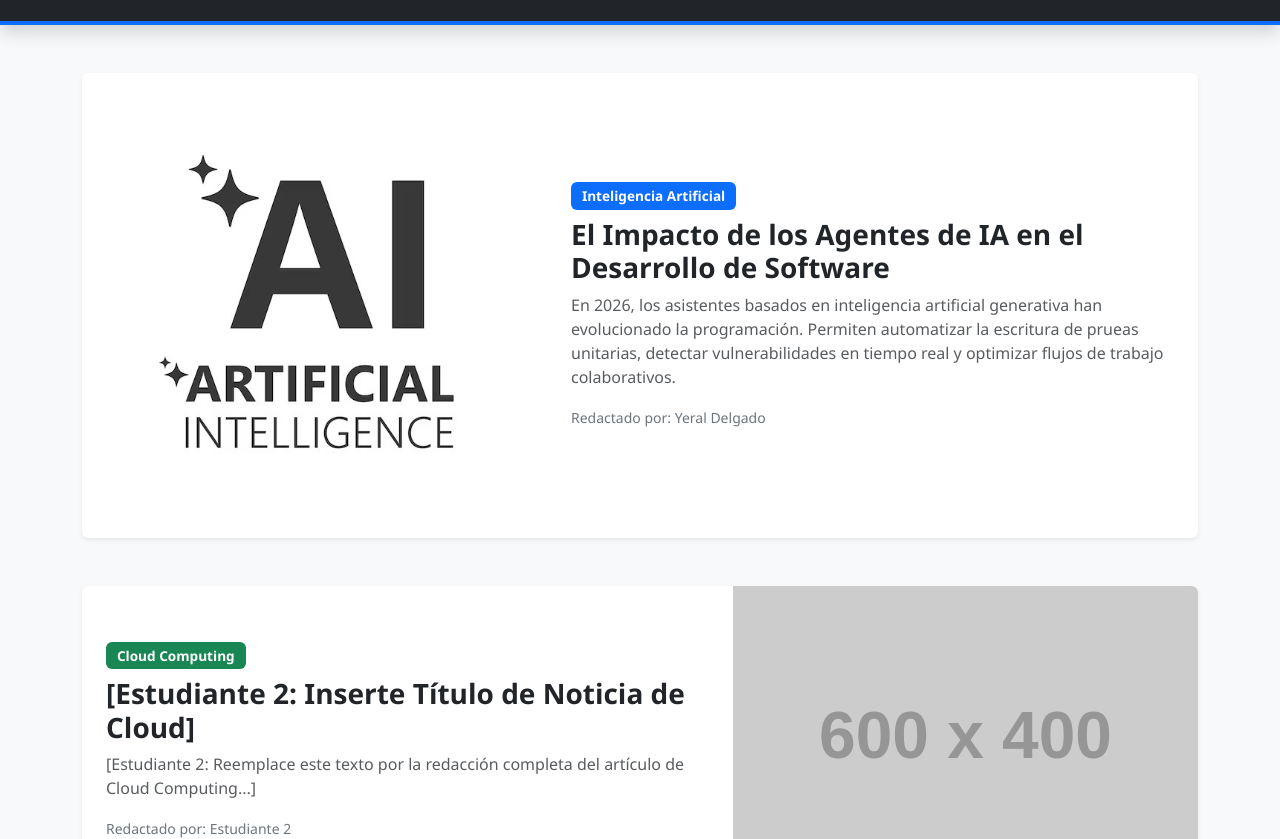
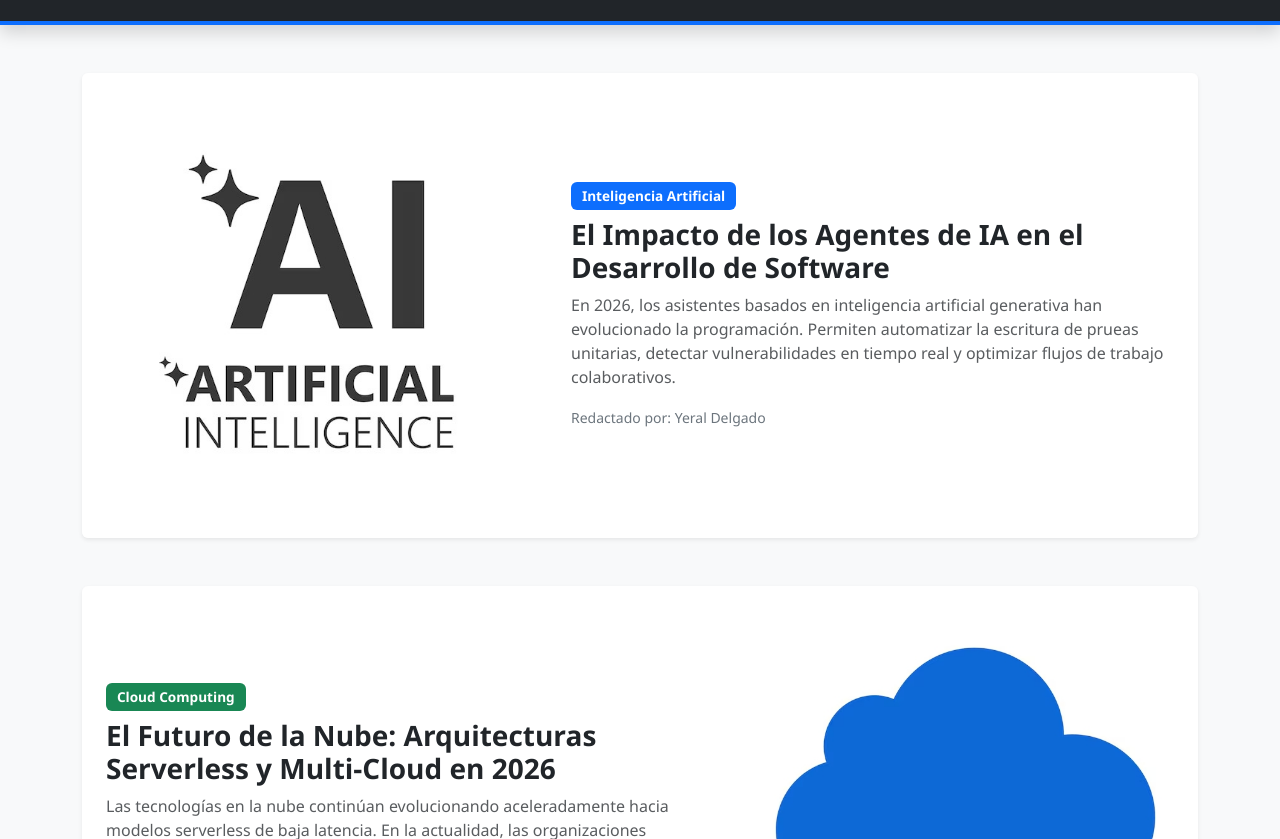
Before and after one commit to Yeral-DgRd/portal-noticias, a plain HTML site: page index.html in a window 1280 px wide. Shown: the part 113-952 px from the top of the page. Drawn offline with nearby package versions, Linux system fonts and the light colour scheme; placeholder pictures from the web are drawn by us.

Commit message:
Agregada noticia de Cloud por Killian

```diff
--- a/index.html
+++ b/index.html
@@ -41,14 +41,14 @@
         <section id="noticia-cloud" class="card mb-5 border-0 shadow-sm overflow-hidden">
             <div class="row g-0 align-items-center">
                 <div class="col-md-5 order-md-2">
-                    <img src="https://via.placeholder.com/600x400?text=Imagen+Pendiente+Cloud" class="img-fluid rounded-end w-100 noticia-img" alt="Noticia Cloud">
+                    <img src="img/cloud.jpg" class="img-fluid rounded-end w-100 noticia-img" alt="Noticia Cloud">
                 </div>
                 <div class="col-md-7 order-md-1">
                     <div class="card-body p-4">
                         <span class="badge bg-success mb-2">Cloud Computing</span>
-                        <h2 class="card-title h3 fw-bold">[Estudiante 2: Inserte Título de Noticia de Cloud]</h2>
-                        <p class="card-text text-muted">[Estudiante 2: Reemplace este texto por la redacción completa del artículo de Cloud Computing...]</p>
-                        <small class="text-secondary">Redactado por: Estudiante 2</small>
+                        <h2 class="card-title h3 fw-bold">El Futuro de la Nube: Arquitecturas Serverless y Multi-Cloud en 2026</h2>
+                        <p class="card-text text-muted">Las tecnologías en la nube continúan evolucionando aceleradamente hacia modelos serverless de baja latencia. En la actualidad, las organizaciones adoptan entornos multi-cloud para optimizar costos, maximizar la disponibilidad y garantizar una escalabilidad automática ante altas demandas de tráfico.</p>
+                        <small class="text-secondary">Redactado por: Rosillo Killian</small>
                     </div>
                 </div>
             </div>
```
